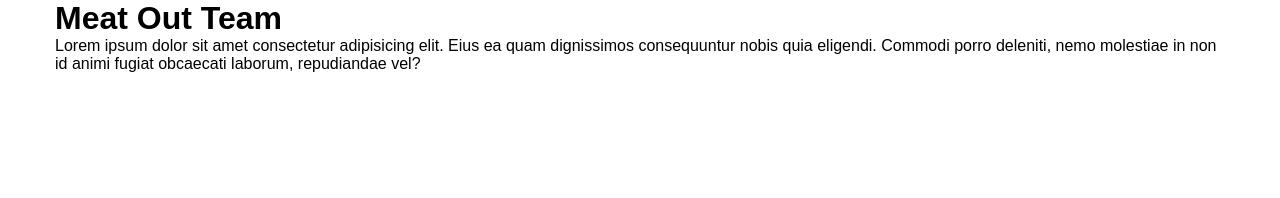
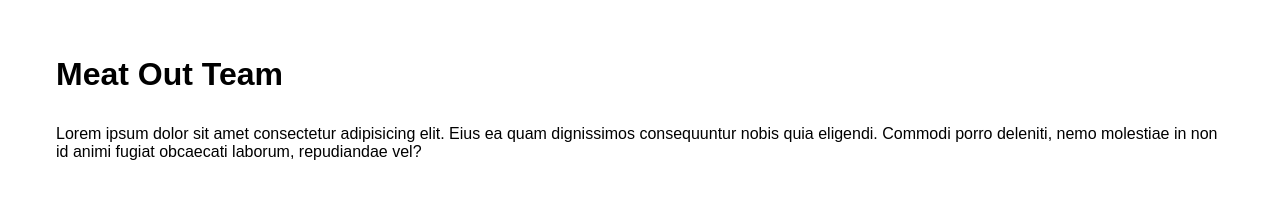
Before and after one commit to francescominutella/html-css-float-cards, a plain HTML site: page index.html in a window 1280 px wide. Drawn offline with Linux system fonts and the light colour scheme.

Commit message:
changed_add_header_for_title_parag

```diff
--- a/css/style.css
+++ b/css/style.css
@@ -13,4 +13,15 @@ body{
     max-width: 1170px;
     /* convention_measures */
 }
+/* header */
+header{
+    padding: 2rem;
+    margin: 1.5rem;
+}
+.title{
+    margin-bottom: 2rem;
+}
+
+
+
 /* main */
--- a/index.html
+++ b/index.html
@@ -8,9 +8,10 @@
     <link rel="stylesheet" href="./css/style.css">
 </head>
 <body>
-    <!-- main_container -->
-    <main class="container">
-        <h1>Meat Out Team</h1>
+
+    <!-- header -->
+    <header>
+        <h1 class="title">Meat Out Team</h1>
         <p>Lorem ipsum dolor sit amet consectetur
             adipisicing elit.
             Eius ea quam dignissimos consequuntur
@@ -19,6 +20,12 @@
             nemo molestiae in non id animi fugiat
             obcaecati laborum, repudiandae vel?
         </p>
+    </header>
+
+    <!-- main -->
+    <!-- main_container -->
+    <main class="container">
+
        <!-- section_left_manage_img_float -->
        <section classe="sect_left">
 
```
